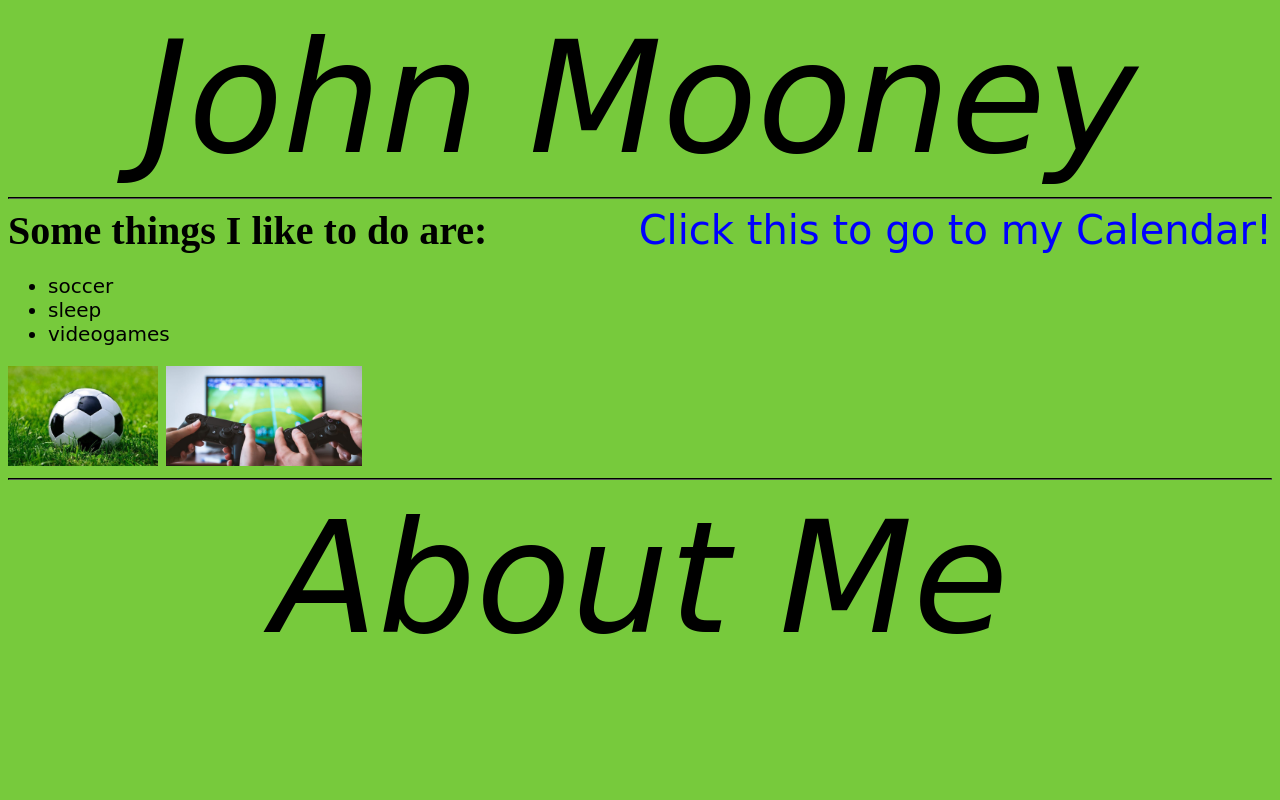
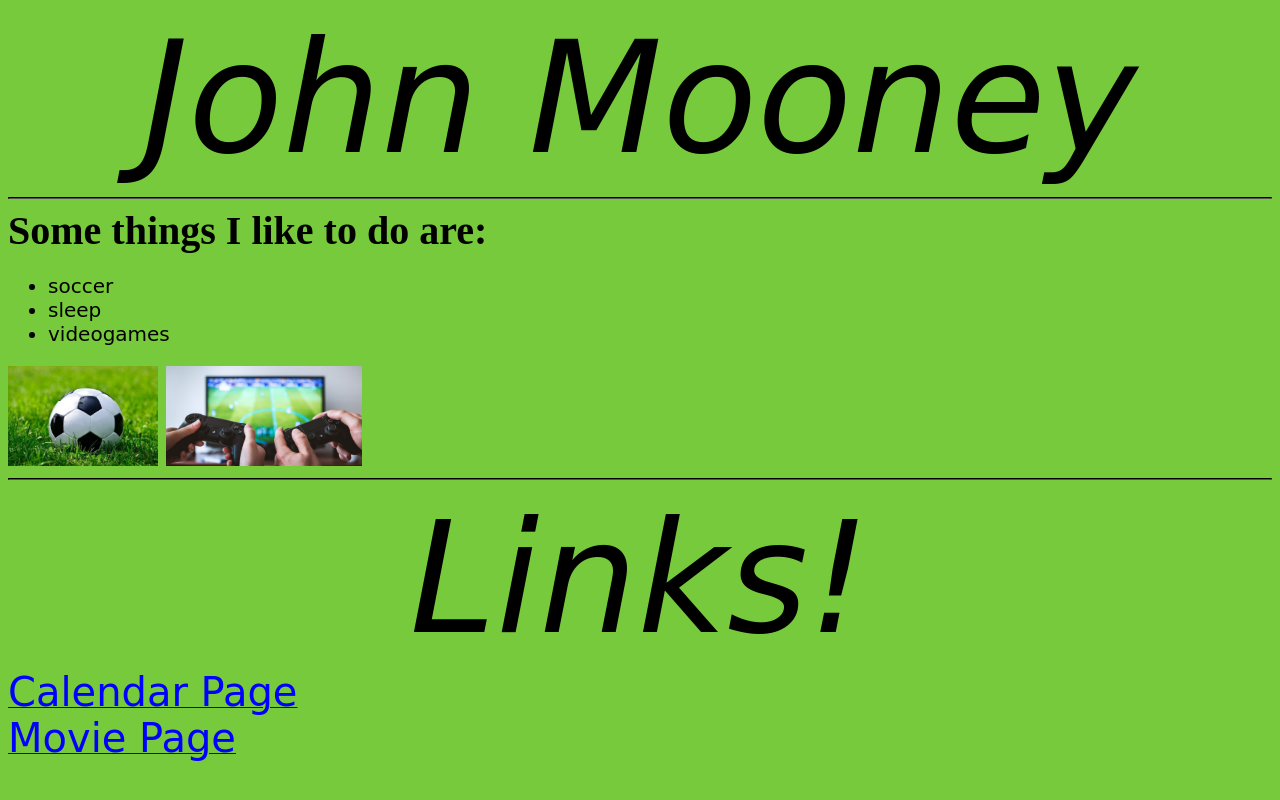
Before and after one commit to 122jmooney/122jmooney.io, a plain HTML site: page index.html in a window 1280 px wide. Drawn offline with Linux system fonts and the light colour scheme.

Commit message:
Add files via upload

```diff
--- a/index.html
+++ b/index.html
@@ -25,7 +25,7 @@ center {
     font-family: 'Indie Flower', cursive;
     font-size: 40px;
     color: blue;
-    float: right;
+    float: center;
     display:inline;
     margin-top:0;
     padding-top:0;
@@ -46,7 +46,6 @@ center {
     <center>John Mooney</center>
     <hr>
     <h3>Some things I like to do are:</h3>
-    <a href="https://122jmooney.github.io/calender.io/" target="_blank"><p class="calendar-link">Click this to go to my Calendar!</p></a>
     <ul>
       <li>soccer</li>
       <li>sleep</li>
@@ -54,6 +53,9 @@ center {
     </ul>
     <img src="img/soccerball.jpeg" height="100"alt=""> <img src="img/sleep.jpg" height="100"alt=""> <img src="img/videogames.jpg" height="100"alt="">
 <hr>
-<center class="about-me">About Me</center>
+<center class="about-me">Links!</center>
+<a href="https://122jmooney.github.io/calender.io/" target="_blank"><p class="calendar-link">Calendar Page</p></a>
+<br>
+<a href="https://122jmooney.github.io/mooney-movie.io/" target="_blank"><p class="calendar-link">Movie Page</p></a>
   </body>
 </html>
```
